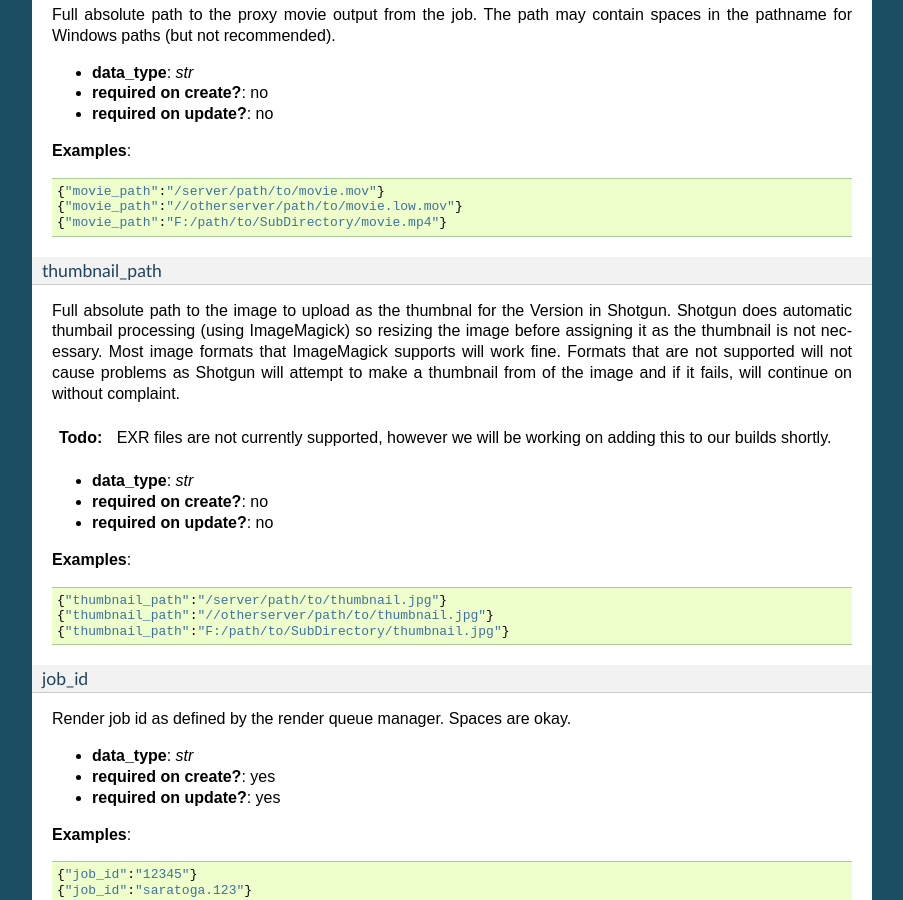
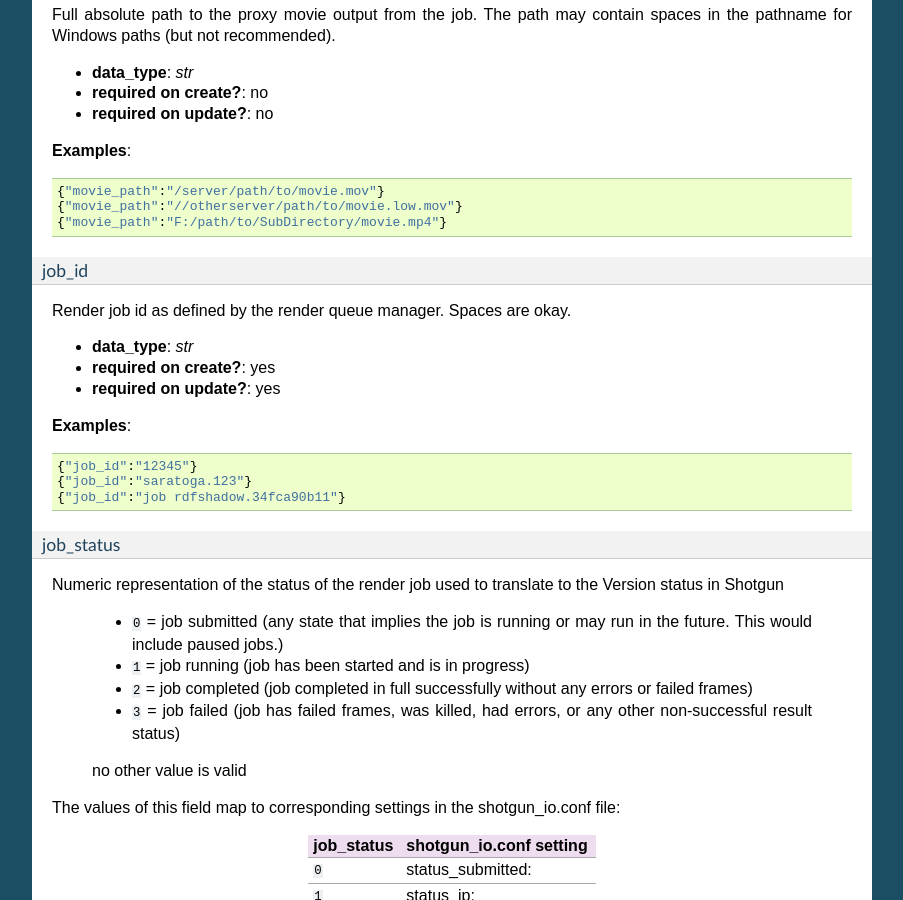
Before and after one commit to shotgunsoftware/shotgun_io, a Sphinx documentation site: the page built from docs/cmdline.rst, in a window 1280 px wide and 900 px high, scrolled down 10676 px. Shown: the whole window, without its empty margins (198-1101 px from the left). Built offline with Sphinx 7.4.7, drawn with Linux system fonts in a browser that asks for light colours.

Commit message:
thumbnail is now handles automatically if the frames_path is set

```diff
--- a/docs/cmdline.rst
+++ b/docs/cmdline.rst
@@ -595,28 +595,6 @@
     {"movie_path":"//otherserver/path/to/movie.low.mov"}
     {"movie_path":"F:/path/to/SubDirectory/movie.mp4"}
 
-thumbnail_path
-^^^^^^^^^^^^^^
-Full absolute path to the image to upload as the thumbnal for the Version in
-Shotgun. Shotgun does automatic thumbail processing (using ImageMagick) so
-resizing the image before assigning it as the thumbnail is not necessary. Most
-image formats that ImageMagick supports will work fine. Formats that are not
-supported will not cause problems as Shotgun will attempt to make a thumbnail
-from of the image and if it fails, will continue on without complaint.
-
-.. todo:: EXR files are not currently supported, however we will be working on
-    adding this to our builds shortly.
-
-* **data_type**: `str`
-* **required on create?**: no
-* **required on update?**: no
-
-**Examples**::
-
-    {"thumbnail_path":"/server/path/to/thumbnail.jpg"}
-    {"thumbnail_path":"//otherserver/path/to/thumbnail.jpg"}
-    {"thumbnail_path":"F:/path/to/SubDirectory/thumbnail.jpg"}
-
 job_id
 ^^^^^^
 Render job id as defined by the render queue manager. Spaces are okay.
```
Also changed, not shown: 1 other file.
